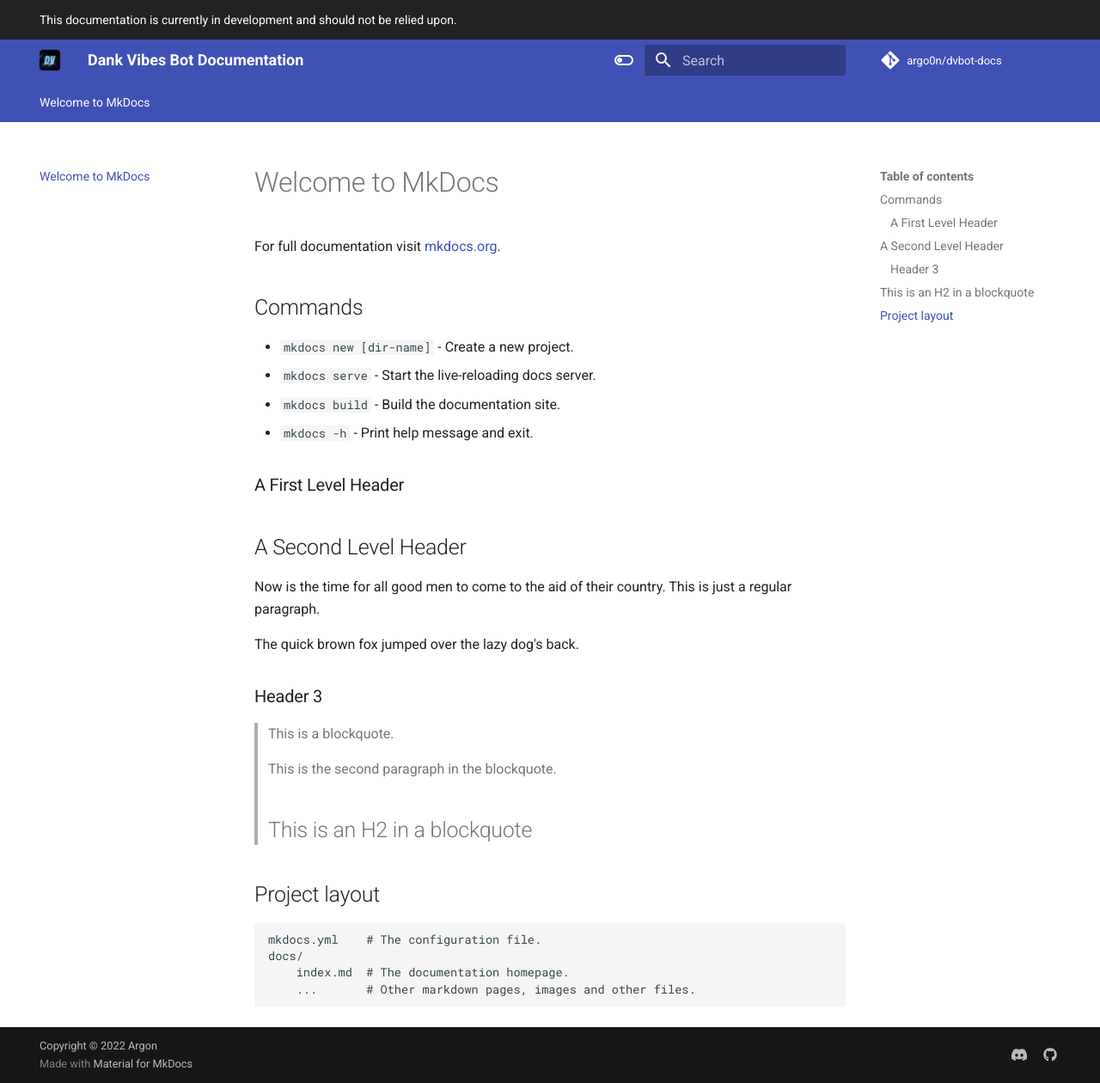
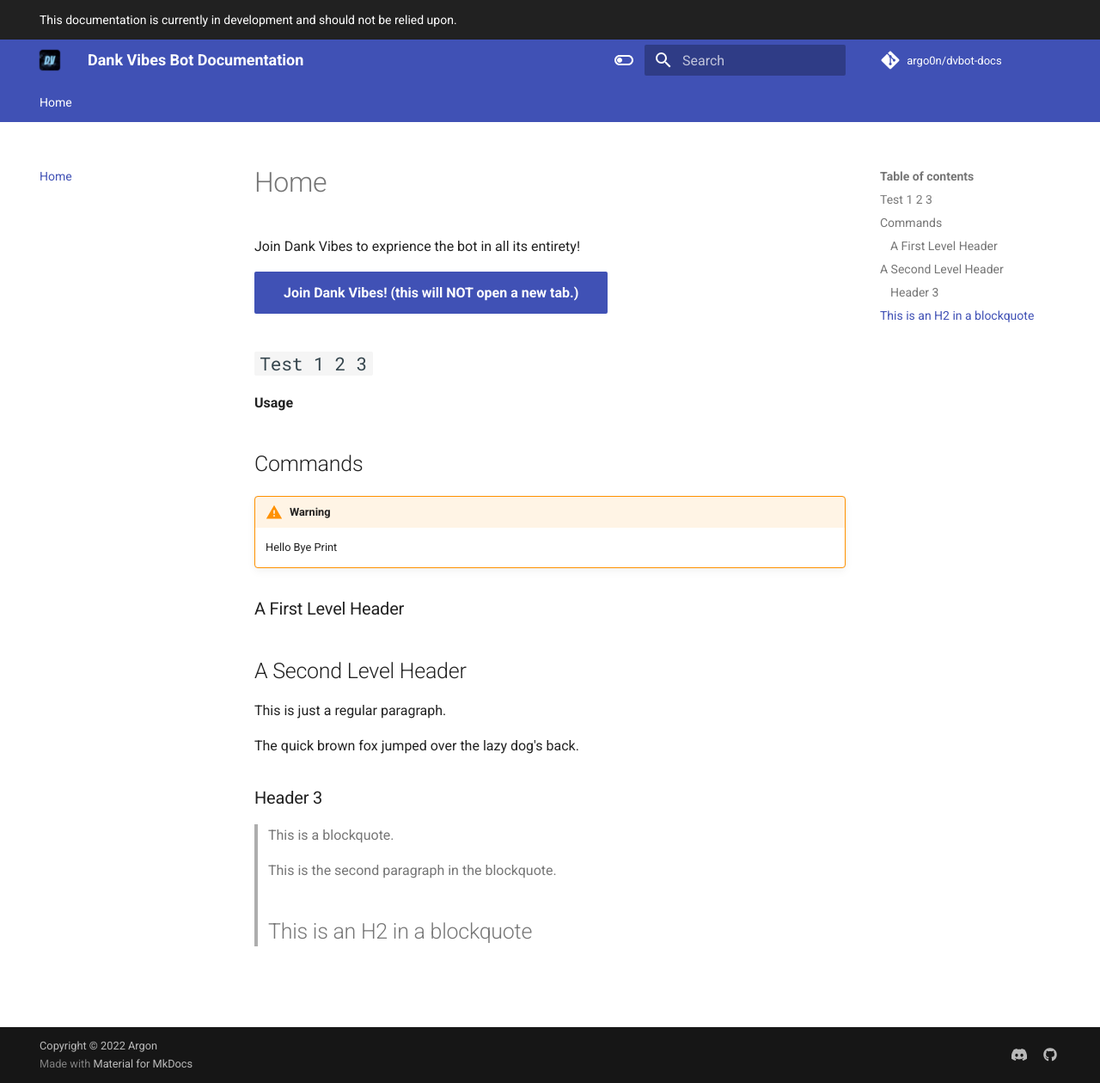
Before and after one commit to argo0n/dvbot-docs, an MkDocs documentation site: the page built from docs/index.md, in a window 1280 px wide and 1260 px high. Shown: the whole window at 86% size. Built offline with MkDocs 1.6.1 and Material for MkDocs 9.7.7, drawn with Linux system fonts in a browser that asks for light colours; comment, search, counter and statistics services are not loaded.

Commit message:
improve index

```diff
--- a/docs/index.md
+++ b/docs/index.md
@@ -1,21 +1,26 @@
-# Welcome to MkDocs
+# Home
+Join Dank Vibes to exprience the bot in all its entirety!
 
-For full documentation visit [mkdocs.org](https://www.mkdocs.org).
+[Join Dank Vibes! (this will NOT open a new tab.)](https://discord.gg/dankmemer){ .md-button .md-button--primary}
+
+
+## `Test 1 2 3`
+**Usage**
 
 ## Commands
 
-* `mkdocs new [dir-name]` - Create a new project.
-* `mkdocs serve` - Start the live-reloading docs server.
-* `mkdocs build` - Build the documentation site.
-* `mkdocs -h` - Print help message and exit.
+!!! warning
+    Hello
+    Bye
+    Print
+
 
 ### A First Level Header { #a-first-level-header data-toc-label="A First Level Header" }
 
 A Second Level Header
 ---------------------
 
-Now is the time for all good men to come to
-the aid of their country. This is just a
+This is just a
 regular paragraph.
 
 The quick brown fox jumped over the lazy
@@ -28,10 +33,3 @@ dog's back.
 > This is the second paragraph in the blockquote.
 >
 > ## This is an H2 in a blockquote
-
-## Project layout
-
-    mkdocs.yml    # The configuration file.
-    docs/
-        index.md  # The documentation homepage.
-        ...       # Other markdown pages, images and other files.
```
